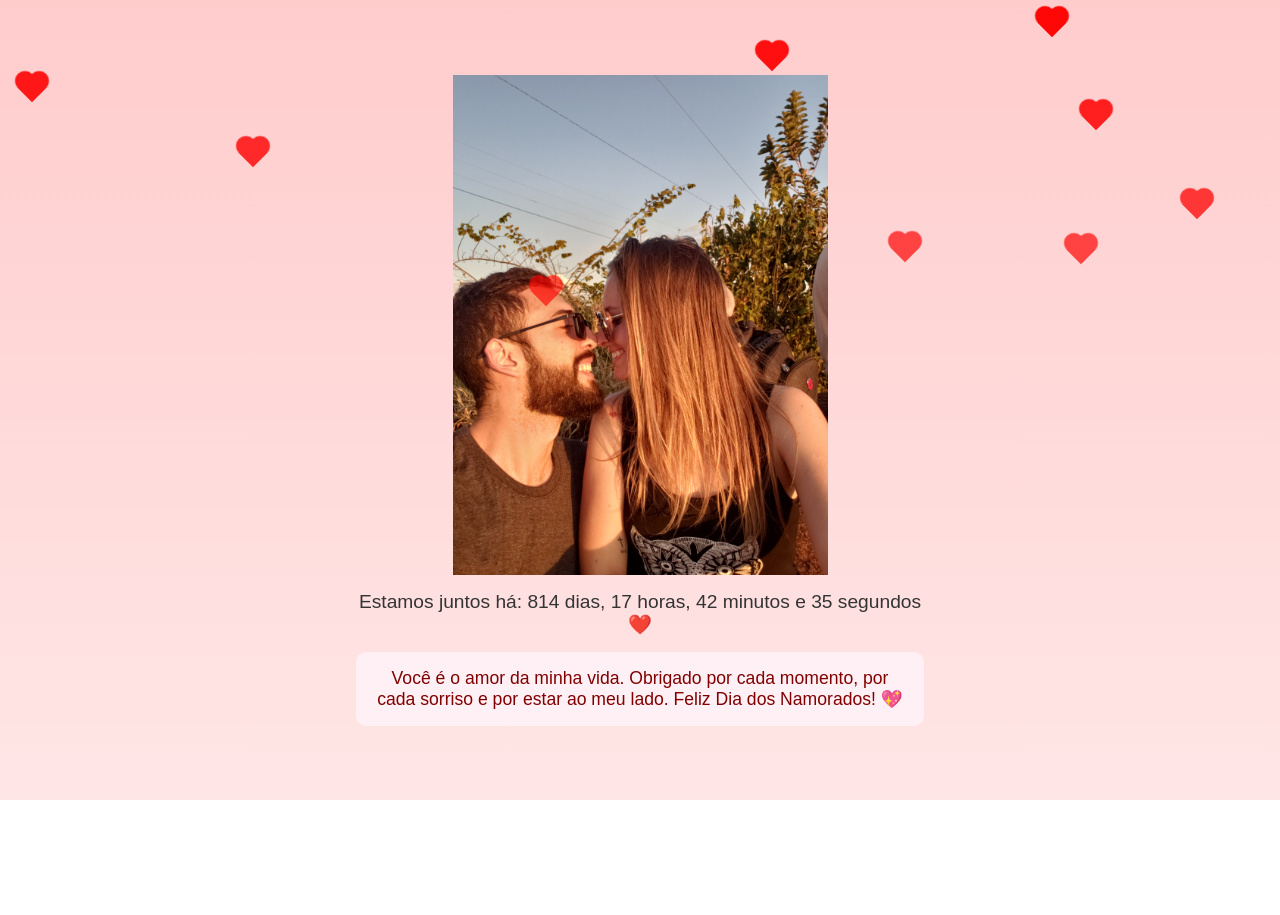
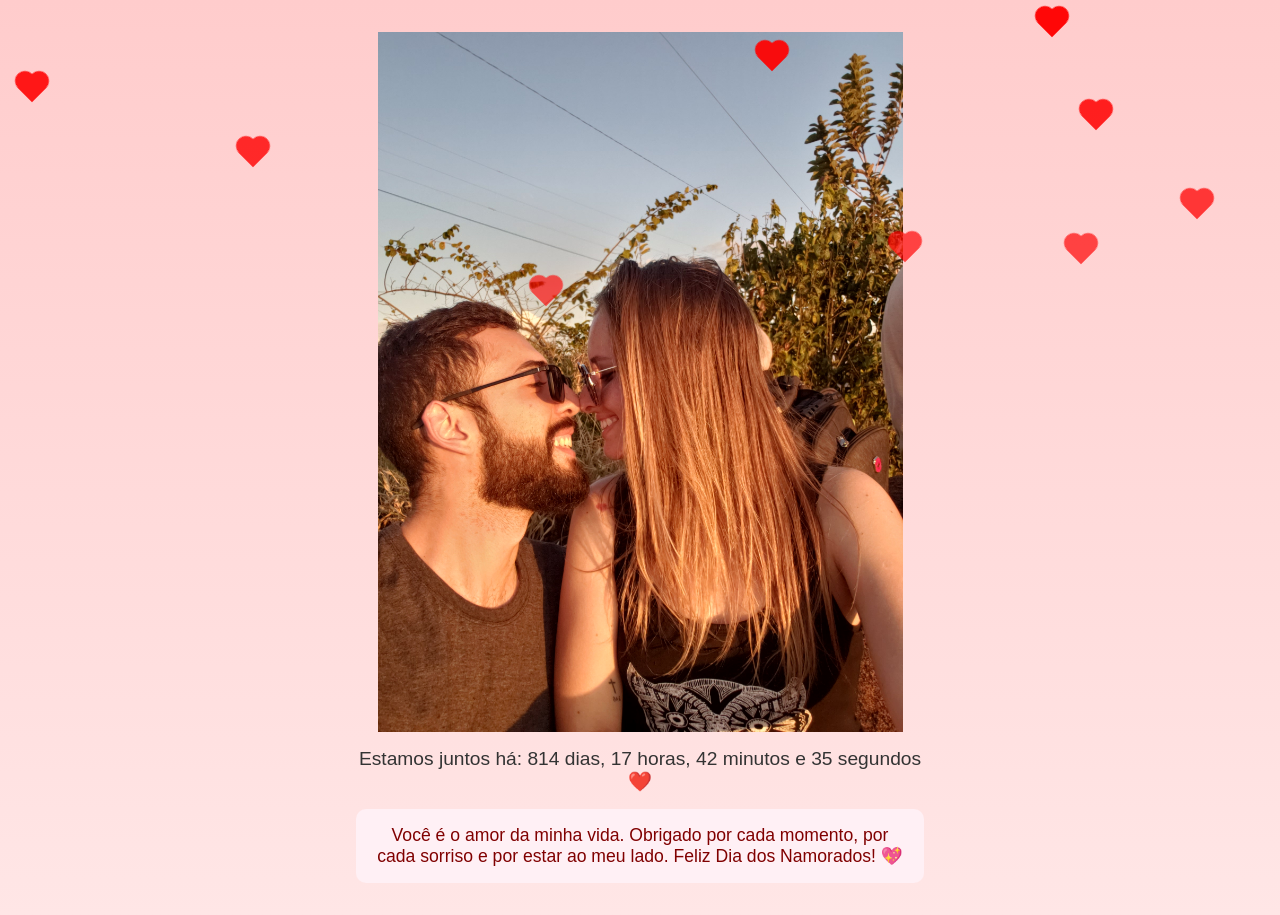
Before and after one commit to alvarovaleriolima/contador_namoro, a plain HTML site: page index.html in a window 1280 px wide. Both pictures are taken after a click on the button "Iniciar Surpresa". Before the commit the page ends 800 px from the top, so only its background shows below. Drawn offline with Linux system fonts and the light colour scheme.

Commit message:
melhorias nas animações

```diff
--- a/index.html
+++ b/index.html
@@ -57,7 +57,7 @@
     .carrossel img {
       width: 100%;
       height: auto;
-      max-height: 500px;
+      max-height: 700px;
       object-fit: contain;
       position: absolute;
       opacity: 0;
```
